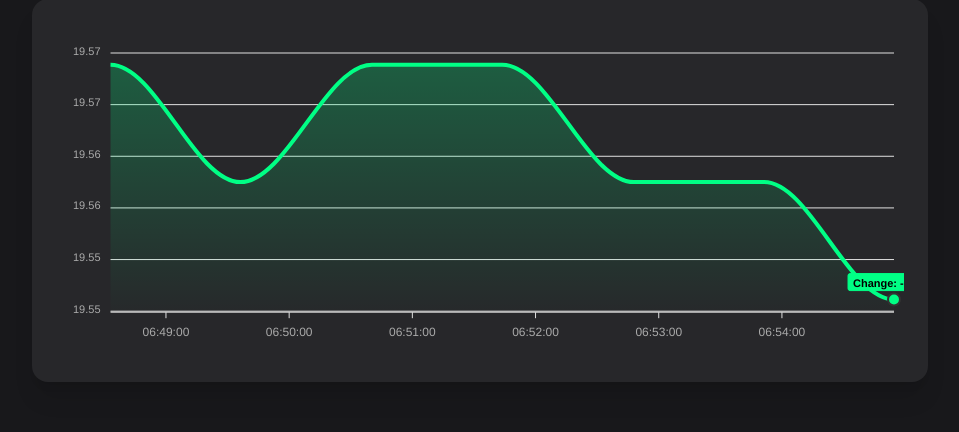
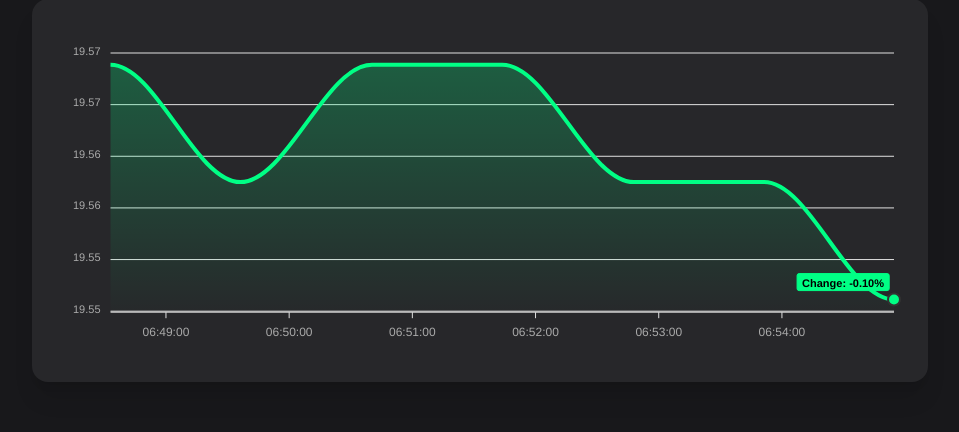
Before and after one commit to bonzoholda/shitbot_metrics_tracker, a FastAPI app: page / in a window 1280 px wide. Shown: the part 368-800 px from the top of the page, without its empty margins (160-1119 px from the left). Run offline with FastAPI, Linux system fonts and the light colour scheme; some libraries are stand-ins or nearby versions.

Commit message:
Update index.html

```diff
--- a/templates/index.html
+++ b/templates/index.html
@@ -102,15 +102,18 @@
             size: 6,
             fillColor: '#00FF85'
           },
-          label: {
+               label: {
             borderColor: '#00FF85',
             style: {
               background: '#00FF85',
               color: '#000',
               fontWeight: 'bold'
             },
-            text: `Change: ${pctChange}%`
+            text: `Change: ${pctChange}%`,
+            textAnchor: 'end', // Align right
+            offsetX: -10       // Shift a bit left to prevent clipping
           }
+
         }]
       },
       fill: {
```
